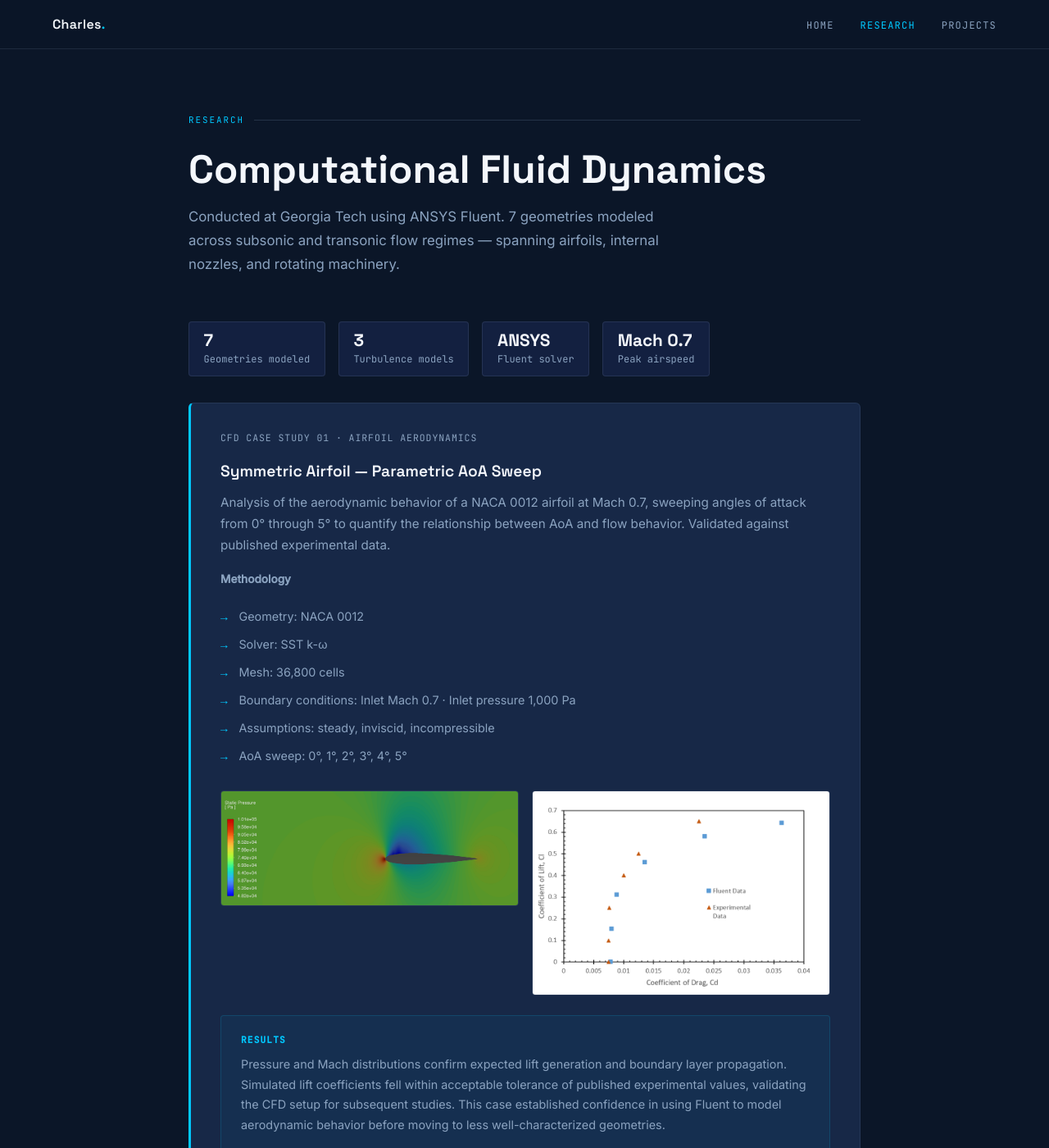
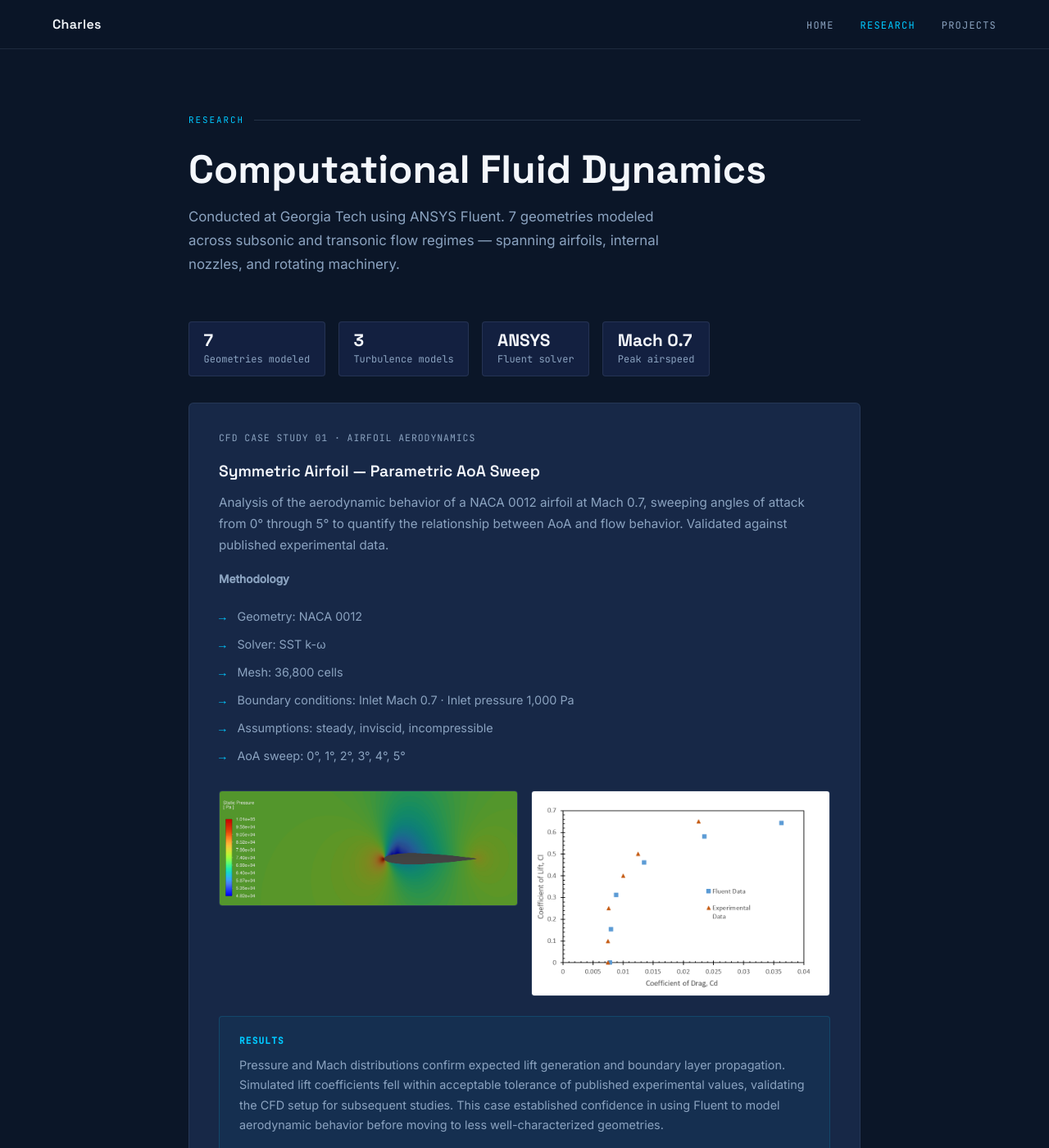
Before and after one commit to cfucile3/Portfolio, a Jekyll site: the page built from research.html, in a window 1280 px wide and 1400 px high. Shown: the whole window at 82% size. Built offline with Jekyll 4.4.1, drawn with Linux system fonts in a browser that asks for light colours.

Commit message:
Update default.html

```diff
--- a/_layouts/default.html
+++ b/_layouts/default.html
@@ -133,7 +133,6 @@
     .card {
       background: var(--navy-card);
       border: 1px solid rgba(139,163,192,0.12);
-      border-left: 3px solid var(--cyan);
       border-radius: 6px;
       padding: 2rem 2.25rem;
       margin-bottom: 2rem;
@@ -175,10 +174,6 @@
       font-size: 0.68rem;
       letter-spacing: 0.06em;
       padding: 0.25rem 0.65rem;
-      border-radius: 3px;
-      background: var(--cyan-dim);
-      color: var(--cyan);
-      border: 1px solid rgba(0,200,255,0.25);
     }
 
     /* ─── PROJECT IMAGES ─────────────────────────────────────── */
@@ -342,7 +337,7 @@
   <!-- NAV -->
   <nav class="site-nav" role="navigation" aria-label="Main navigation">
     <a class="nav-logo" href="{{ '/' | relative_url }}">
-      {{ site.author.name | split: ' ' | first }}<span>.</span>
+      {{ site.author.name | split: ' ' | first }}</span>
     </a>
     <ul class="nav-links">
       <li><a href="{{ '/' | relative_url }}"{% if page.url == '/' %} class="active"{% endif %}>Home</a></li>
```
